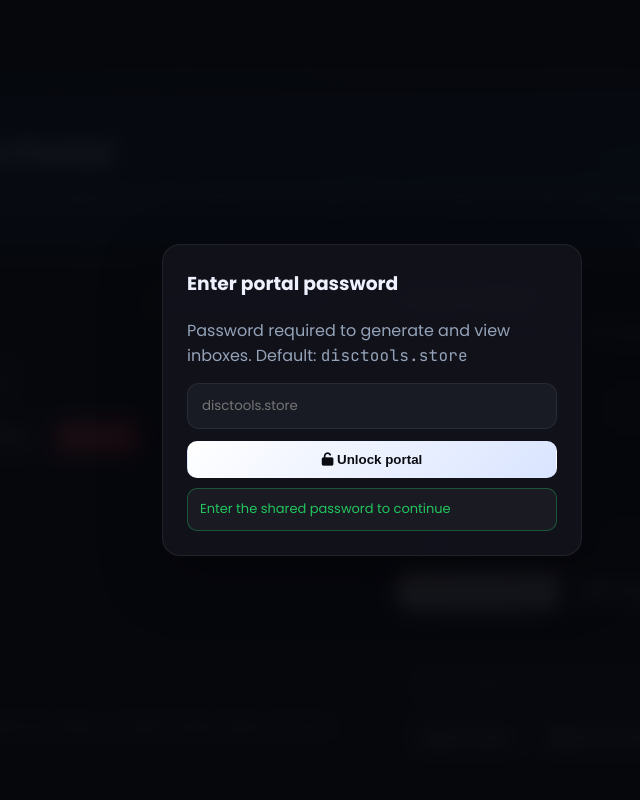
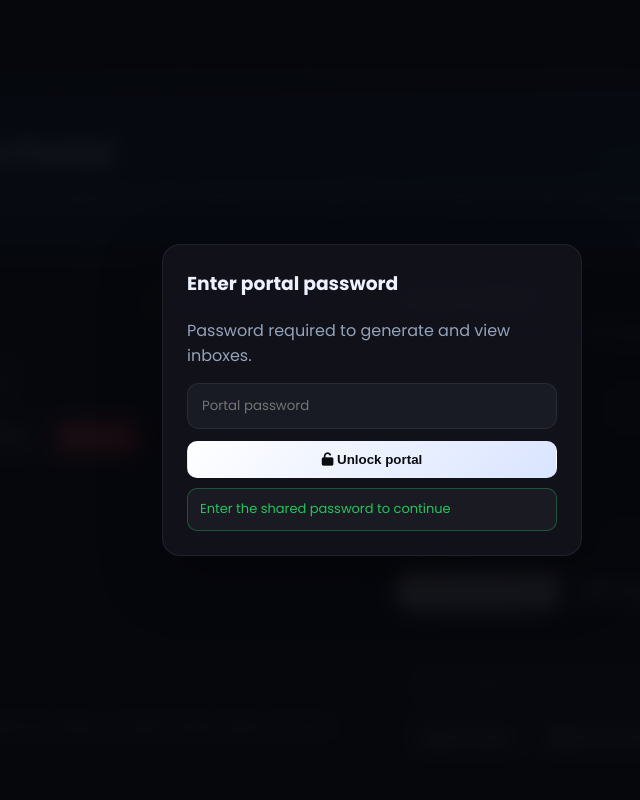
Before and after one commit to simonrejzek/mail-server, a Flask app: page / in a window 1280 px wide. Shown: the whole page, without its empty margins (268-908 px from the left). Run offline with Flask 3, Linux system fonts and the light colour scheme; some libraries are stand-ins or nearby versions.

Commit message:
Hide portal password in UI and document env var

```diff
--- a/app.py
+++ b/app.py
@@ -592,7 +592,7 @@ default_rate_limit = os.getenv("RATE_LIMIT_DEFAULT", "60 per minute")
 @app.route('/portal')
 def portal_home():
     domain_name = os.getenv('DOMAIN_NAME', 'disctools.store')
-    return render_template('portal.html', domain_name=domain_name, portal_password=PORTAL_PASSWORD)
+    return render_template('portal.html', domain_name=domain_name)
 
 @app.route('/portal/api/generate', methods=['POST'])
 @limiter.limit(generate_rate_limit)
--- a/templates/portal.html
+++ b/templates/portal.html
@@ -504,8 +504,8 @@
   <div class="gate" id="passwordGate">
     <div class="gate-card">
       <h3 style="margin-top: 0;">Enter portal password</h3>
-      <p style="margin: 6px 0 14px; color: var(--muted);">Password required to generate and view inboxes. Default: <span class="mono">{{ portal_password }}</span></p>
-      <input class="input" id="portalPasswordInput" placeholder="disctools.store" autocomplete="current-password">
+      <p style="margin: 6px 0 14px; color: var(--muted);">Password required to generate and view inboxes.</p>
+      <input class="input" id="portalPasswordInput" placeholder="Portal password" autocomplete="current-password">
       <button class="btn full" style="margin-top: 12px;" id="unlockBtn"><i class="fa-solid fa-unlock"></i> Unlock portal</button>
       <div class="status" id="gateStatus" style="display: none;"></div>
     </div>
```
Also changed, not shown: 1 other file.
